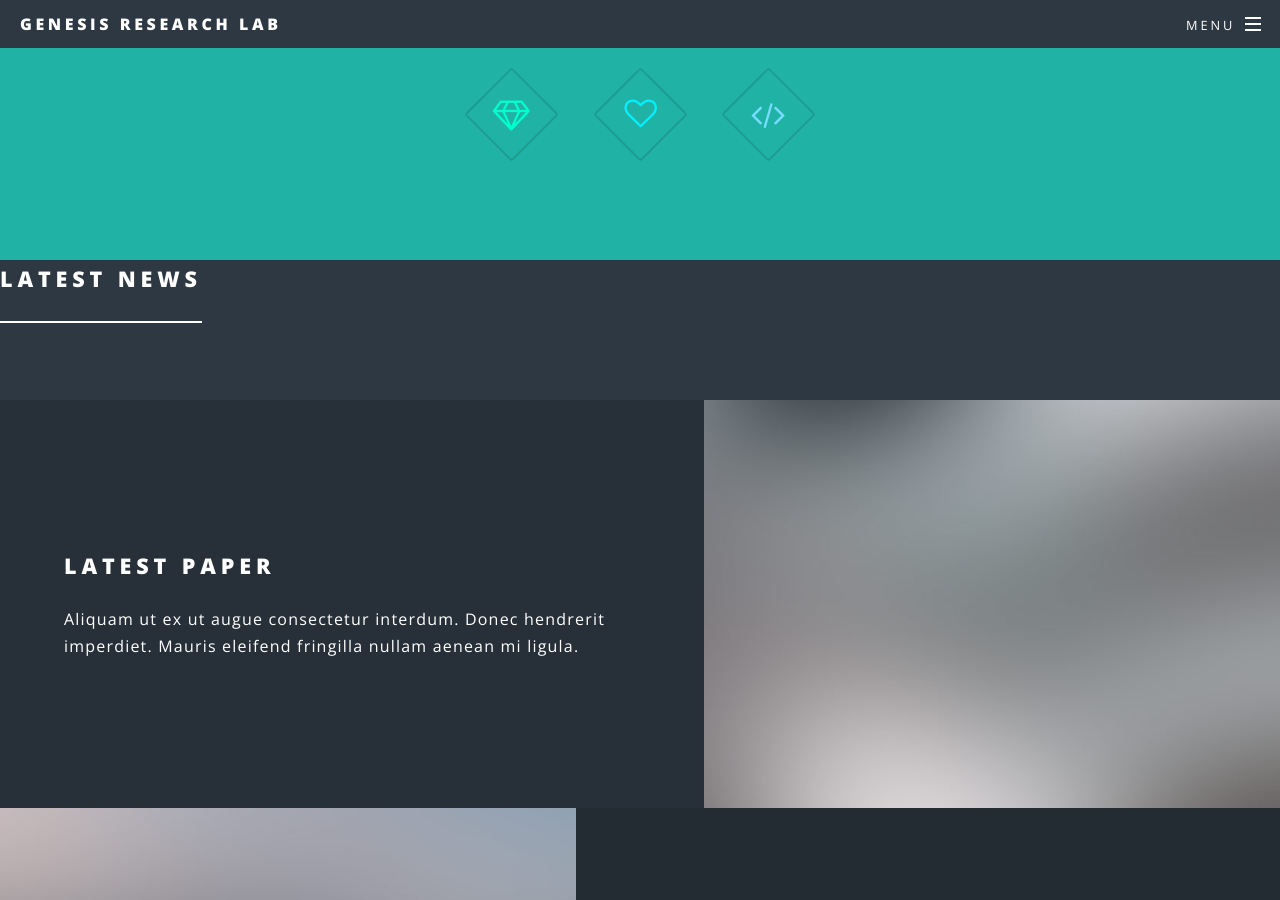
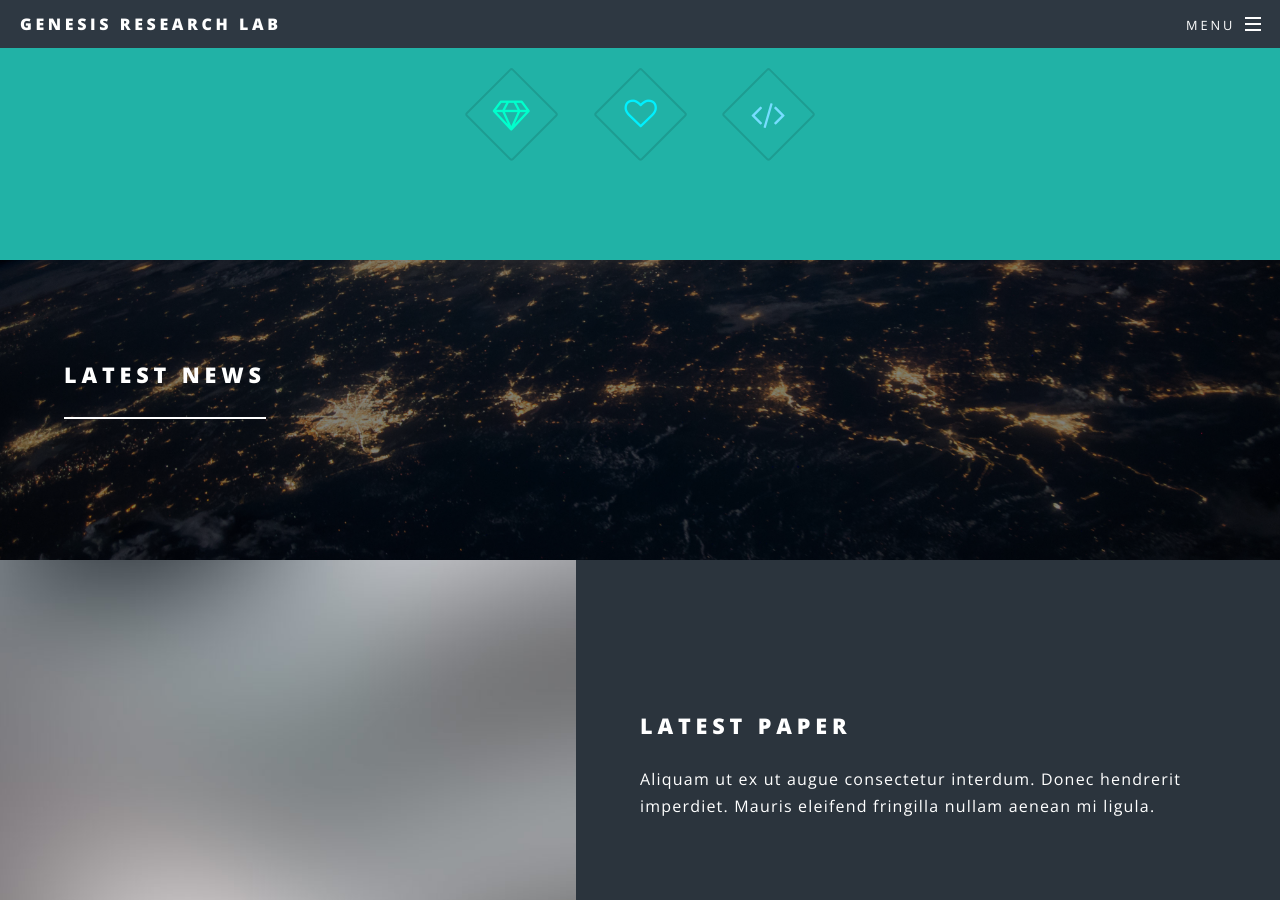
Before and after one commit to genesis-research-lab/genesis-research-lab.github.io, a Jekyll site: the page built from index.html, in a window 1280 px wide and 900 px high, scrolled down 1097 px. Built offline with Jekyll 4.4.1, drawn with Linux system fonts in a browser that asks for light colours.

```diff
--- a/index.html
+++ b/index.html
@@ -24,11 +24,15 @@ layout: landing
 							</ul>
 						</div>
 					</section>
+					<section id="onepointfive" class="wrapper stlye5">
+					<div class="inner">
+							<header class="major">
+								<h2>Latest News</h2>
+							</header>
+						</div>
+					</section>
 				<!-- Two -->
 					<section id="two" class="wrapper alt style2">
-					<header class="major">
-								<h2>Latest News<br /></h2>
-								</header>
 						<section class="spotlight">
 							<div class="image"><img src="images/pic01.jpg" alt="" /></div><div class="content">
 								<h2>Latest Paper<br /></h2>
```
